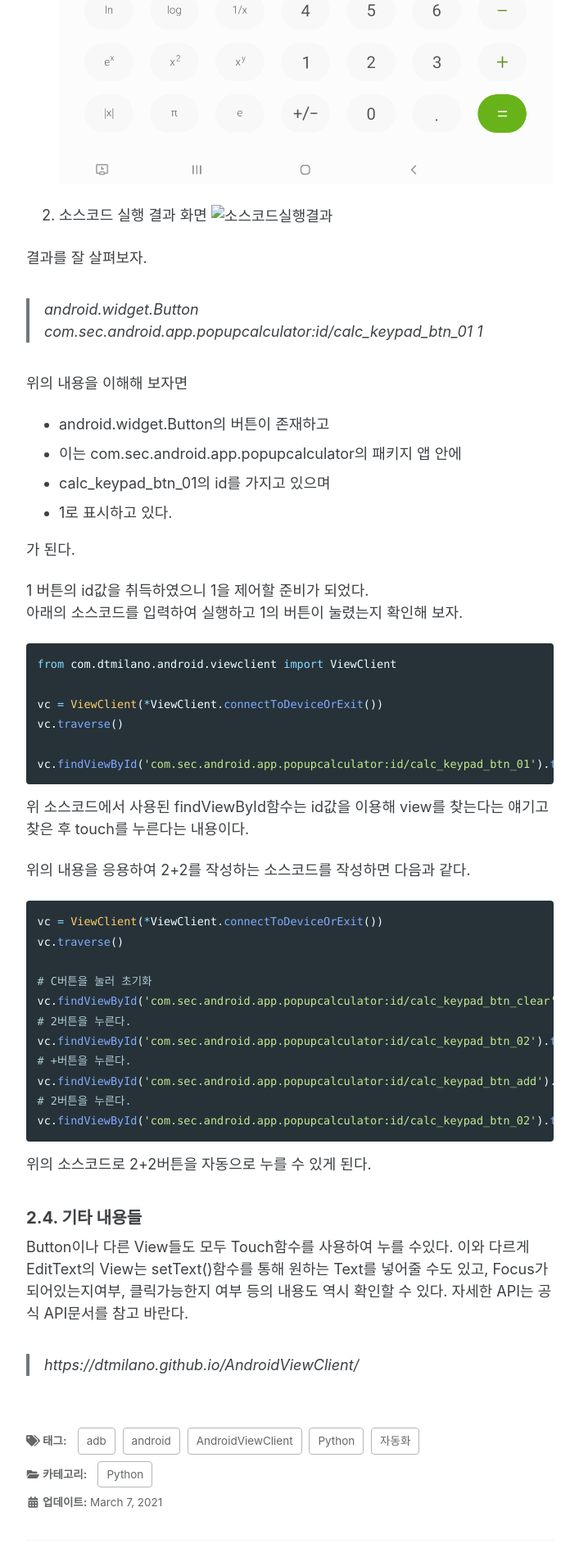
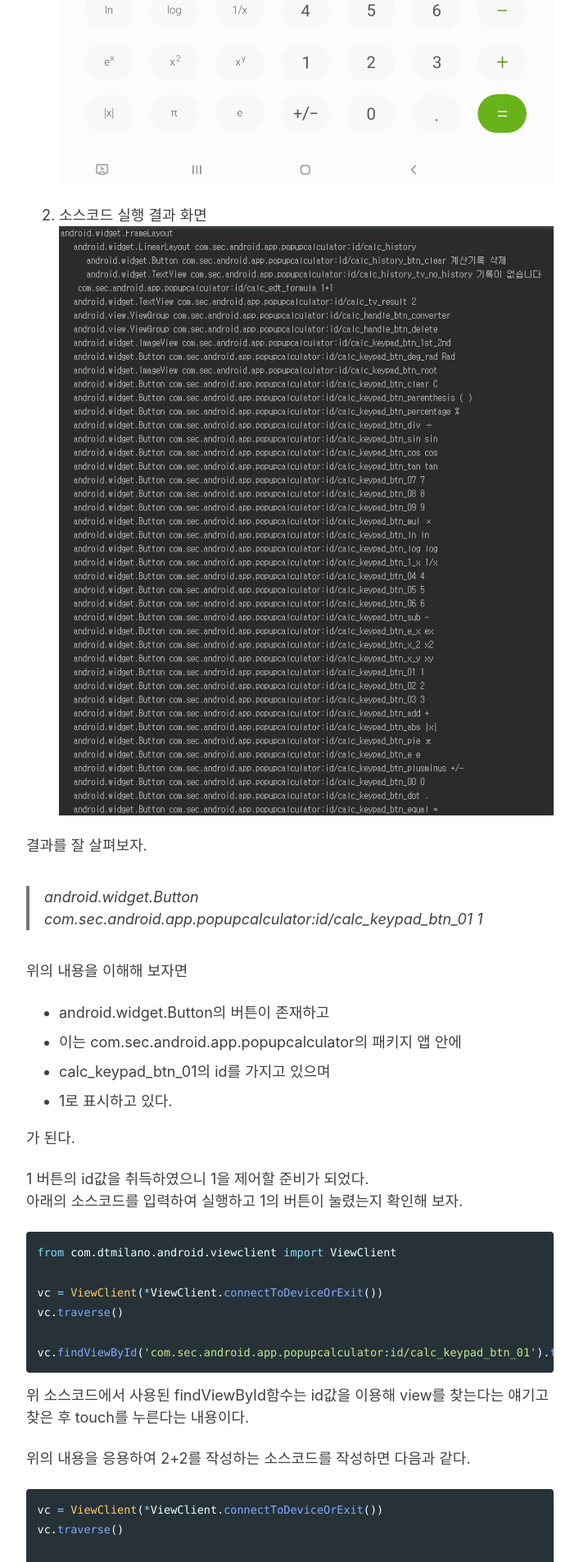
Before and after one commit to DonghyunA/DonghyunA.github.io, a Jekyll site: the page built from _posts/Python/android_macro/2021-03-07-파이썬을 이용하여 안드로이드 제어하기2.md, in a window 1280 px wide. Shown: the part 1885-3791 px from the top of the page at 82% size, without its empty margins (286-993 px from the left). Built offline with Jekyll 4.4.1, drawn with Linux system fonts in a browser that asks for light colours; cached includes are drawn as plain includes; comment, search, counter and statistics services are not loaded.

Commit message:
modi python macro

```diff
--- a/_posts/Python/android_macro/2021-03-07-파이썬을 이용하여 안드로이드 제어하기2.md
+++ b/_posts/Python/android_macro/2021-03-07-파이썬을 이용하여 안드로이드 제어하기2.md
@@ -38,7 +38,7 @@ vc.traverse( )는 현재 표시되고 있는 화면을 구성하고 있는 요
 ![계산기 화면](../../../assets/images/20210307/2021030701.png)
 
 2. 소스코드 실행 결과 화면
-![소스코드실행결과](..../../../assets/images/20210307/2021030702.JPG)
+![소스코드실행결과](../../../assets/images/20210307/2021030702.jpg)
 
 결과를 잘 살펴보자.
 > android.widget.Button com.sec.android.app.popupcalculator:id/calc_keypad_btn_01 1
```
